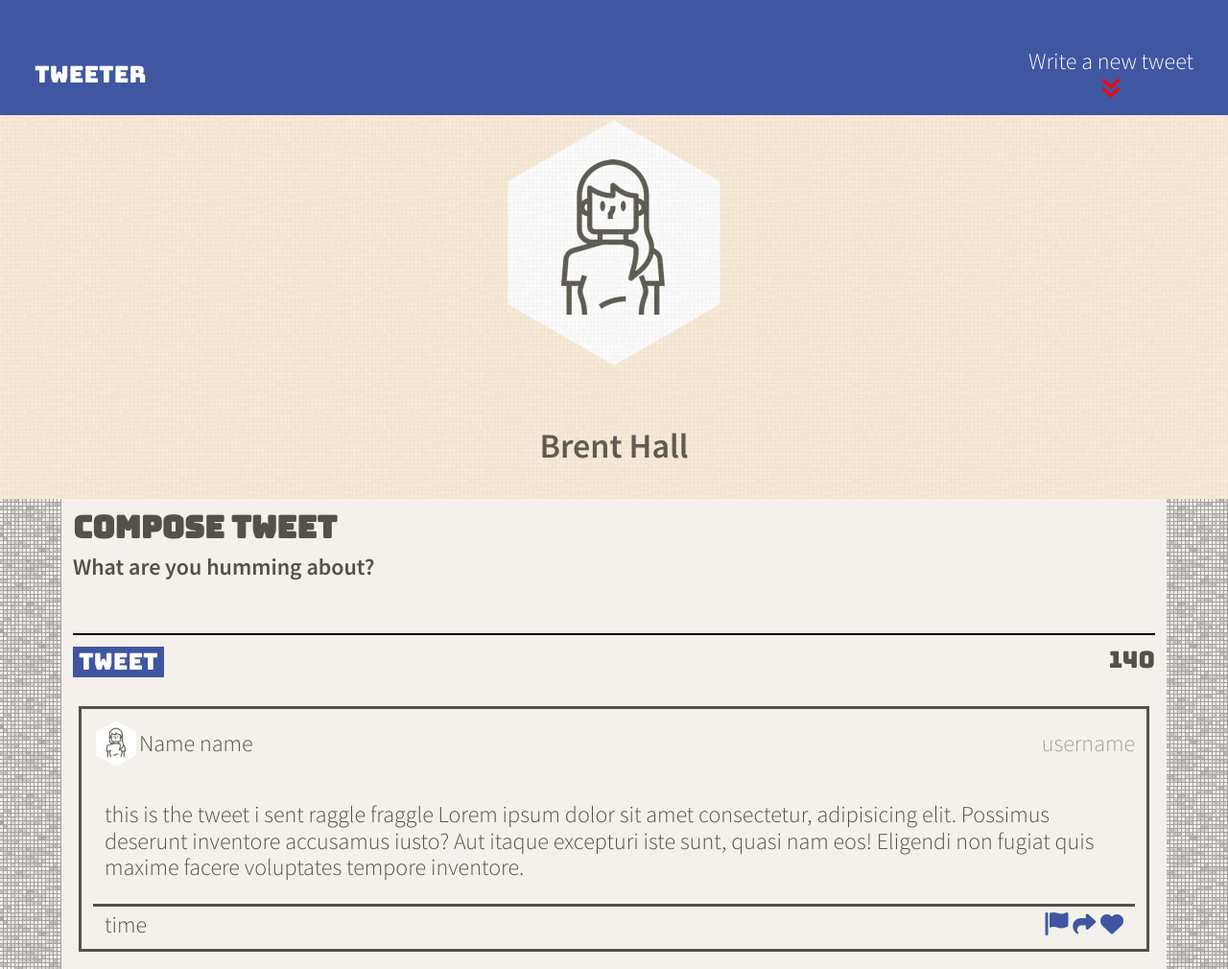
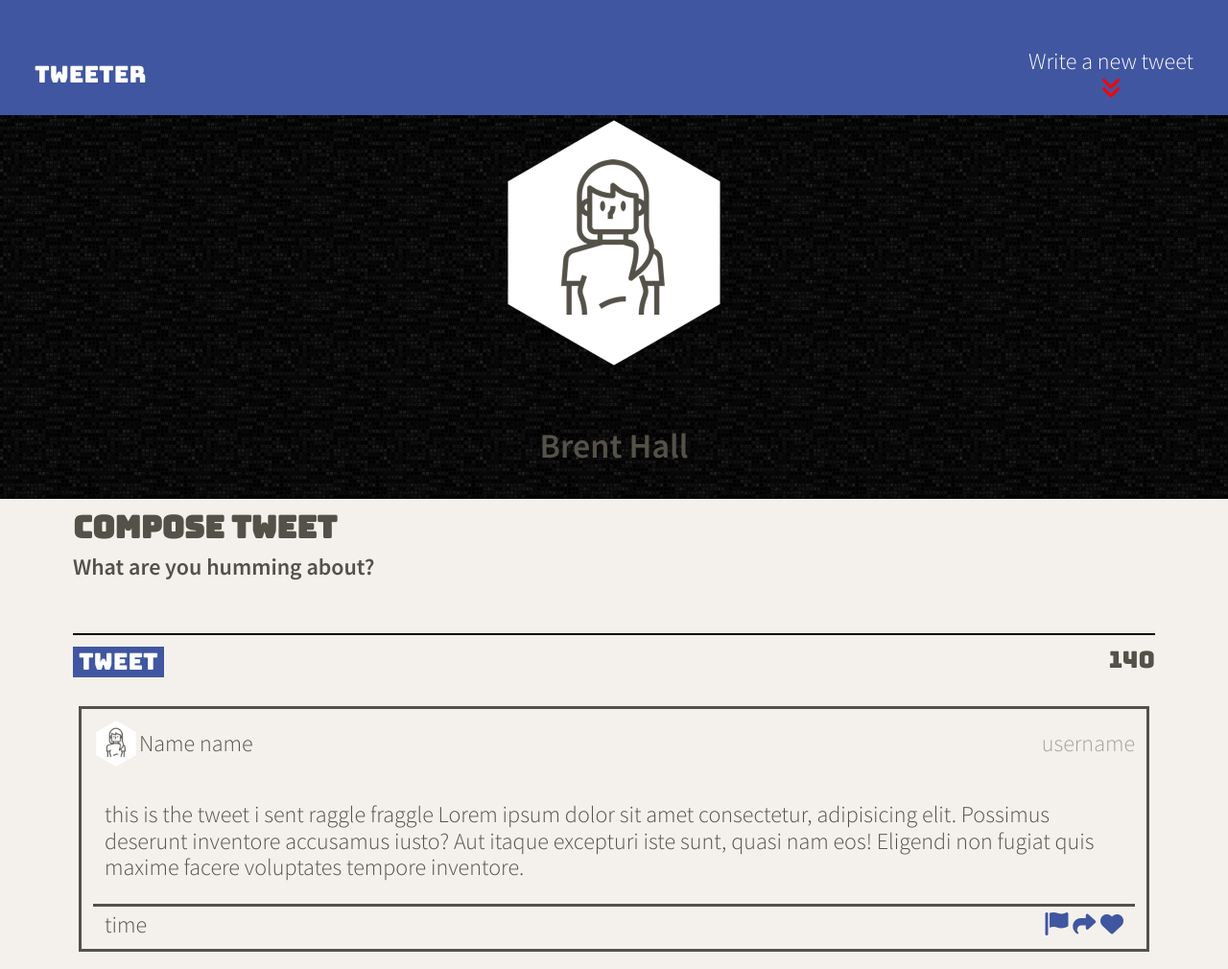
Before and after one commit to firewallfail/tweeter, a website: page public/index.html in a window 1280 px wide. Shown: the whole page at 96% size. Drawn offline with nearby package versions, Linux system fonts and the light colour scheme.

Commit message:
Profile background-color is black and background-image works correctly

```diff
--- a/public/styles/header.css
+++ b/public/styles/header.css
@@ -6,6 +6,6 @@
   height: 400px;
   margin-top: 120px;
   width: 100%;
-  background-color: antiquewhite;
-  opacity: 0.9;
+  background-color: black;
+  background-image: url(../images/3px-tile.png);
 }
--- a/public/styles/layout.css
+++ b/public/styles/layout.css
@@ -30,7 +30,7 @@ body {
 */
 
 .container {
-  margin: 0 5%;
+  padding: 0 5%;
   display: flex;
   flex-direction: column;
   align-items: center;
```
